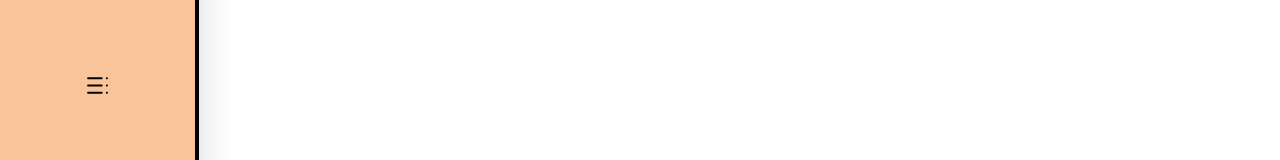
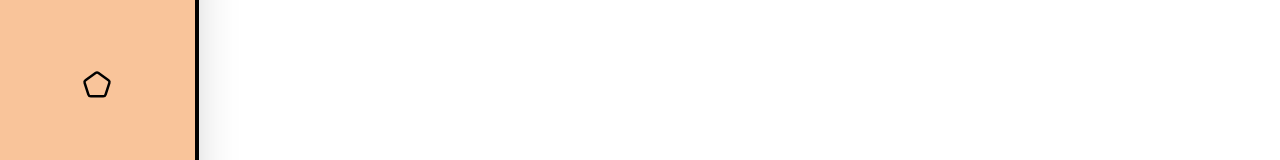
Before and after one commit to Theerapath-Ch/EasyEng-Read, a Next.js app: page / in a window 1280 px wide. Shown: the part 362-522 px from the top of the page. Built offline with nearby package versions, Linux system fonts and the light colour scheme.

Commit message:
split the file for HiddentNavbar

```diff
--- a/app/layout.tsx
+++ b/app/layout.tsx
@@ -2,6 +2,7 @@ import type { Metadata } from "next";
 import { Geist, Geist_Mono , Kanit  } from "next/font/google";
 import "./globals.css";
 import NavbarLeft from "@/components/home/NavbarLeft";
+import HiddentNav from "../components/home/HiddentNav";
 
 const geistSans = Geist({
   variable: "--font-geist-sans",
@@ -34,16 +35,12 @@ export default function RootLayout({
         className={`${geistKanit.className} ${geistSans.variable} ${geistMono.variable} antialiased`}
       >
       <div className="md:flex gap-3 ">
+         {/* อยู่ทุกหน้า */}
           <div className=" bg-amber-600  sticky z-0 ">
-            <div className="  absolute z-1 flex md:flex-col justify-center items-center w-full h-full">
-              <div>Romance</div>
-              <div>Scient</div>
-              <div>Technology</div>
-              <div>History</div>
-              <div>Generally</div>
-            </div>
-            <NavbarLeft  />       {/* อยู่ทุกหน้า */}
+            <HiddentNav />
+            <NavbarLeft  />
           </div>
+            {/* อยู่ทุกหน้า */}
           <main className="flex-1 bg-white min-h-screen w-auto">
             {children}
           </main>
--- /dev/null
+++ b/components/home/HiddentNav.tsx
@@ -0,0 +1,15 @@
+import React from "react";
+
+const HiddentNav = () => {
+    return (
+    <div className="  absolute z-1 flex md:flex-col justify-center items-center w-full h-full">
+        <div>Romance</div>
+        <div>Scient</div>
+        <div>Technology</div>
+        <div>History</div>
+        <div>Generally</div>
+    </div>
+    );
+};
+
+export default HiddentNav;
--- a/components/home/NavbarLeft.tsx
+++ b/components/home/NavbarLeft.tsx
@@ -1,14 +1,16 @@
 "use client";
 import "../../components/home/navbar.css";
 import { TableOfContents } from "lucide-react";
+import { Pentagon } from 'lucide-react';
 import { Facebook } from "lucide-react";
 import { Instagram } from "lucide-react";
 import { opentAndCloseNabar } from "./ts/opentAndCloseNabar";
 
+
 const NavbarLeft = () => {
 
   return (
-<div id="navbar" className=" sticky z-2 bg border-r-2 rounded-br-4xl md:rounded-br-full  md:border-r-4  md:h-dvh md:w-auto  md:flex md:justify-between  md:flex-col shadow-2xl  " onClick={() => opentAndCloseNabar("navbar")}>
+<div id="navbar" className=" sticky z-2 bg border-r-2 rounded-br-4xl md:rounded-br-full  md:border-r-4  md:h-dvh md:w-auto  md:flex md:justify-between  md:flex-col shadow-2xl  " >
       <div className=" text-center p-4 bgImage flex justify-center items-center shadow-xl" >
         <img
           className=""
@@ -18,8 +20,8 @@ const NavbarLeft = () => {
         <p className="text-lg ">EasyEng Read</p>
       </div>
 
-      <div  className="w-full h-full text-center  flex flex-col justify-center items-center " >
-        <TableOfContents color="black" size={25}   />
+      <div  className="w-full h-full text-center  flex flex-col justify-center items-center " onClick={() => opentAndCloseNabar("navbar")} >
+        <Pentagon color="black" size={30}   />
       </div>
 
       {/* <div className="w-full text-center text-2xl  rounded-t-lg bgBtn p-2 flex justify-center gap-2  ">
```
